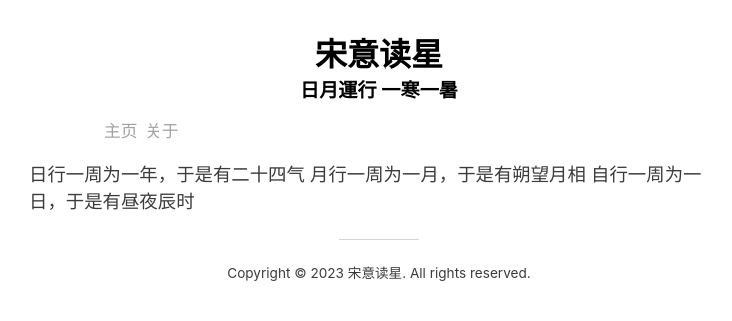
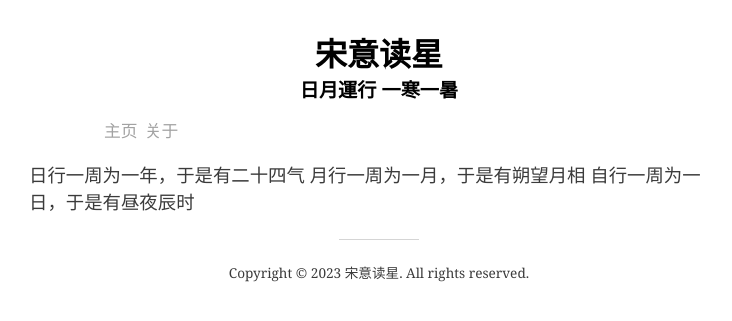
Before and after one commit to iching10/e11520.github.io, a Jekyll site: the page built from about.md, in a window 1280 px wide. Shown: the top 321 px of the page, without its empty margins (261-993 px from the left). Built offline with Jekyll 4.4.1, drawn with Linux system fonts in a browser that asks for light colours; nearby versions of some CDN libraries.

Commit message:
commit font

```diff
--- a/_sass/typography.scss
+++ b/_sass/typography.scss
@@ -36,5 +36,5 @@ p{
 
 //System stack for everything
 body {
-    font-family: -apple-system,BlinkMacSystemFont,"Segoe UI",Roboto,Oxygen-Sans,Ubuntu,Cantarell,"Helvetica Neue",sans-serif;
+    font-family: Georgia,times new roman,Times,serif;
   }
```
